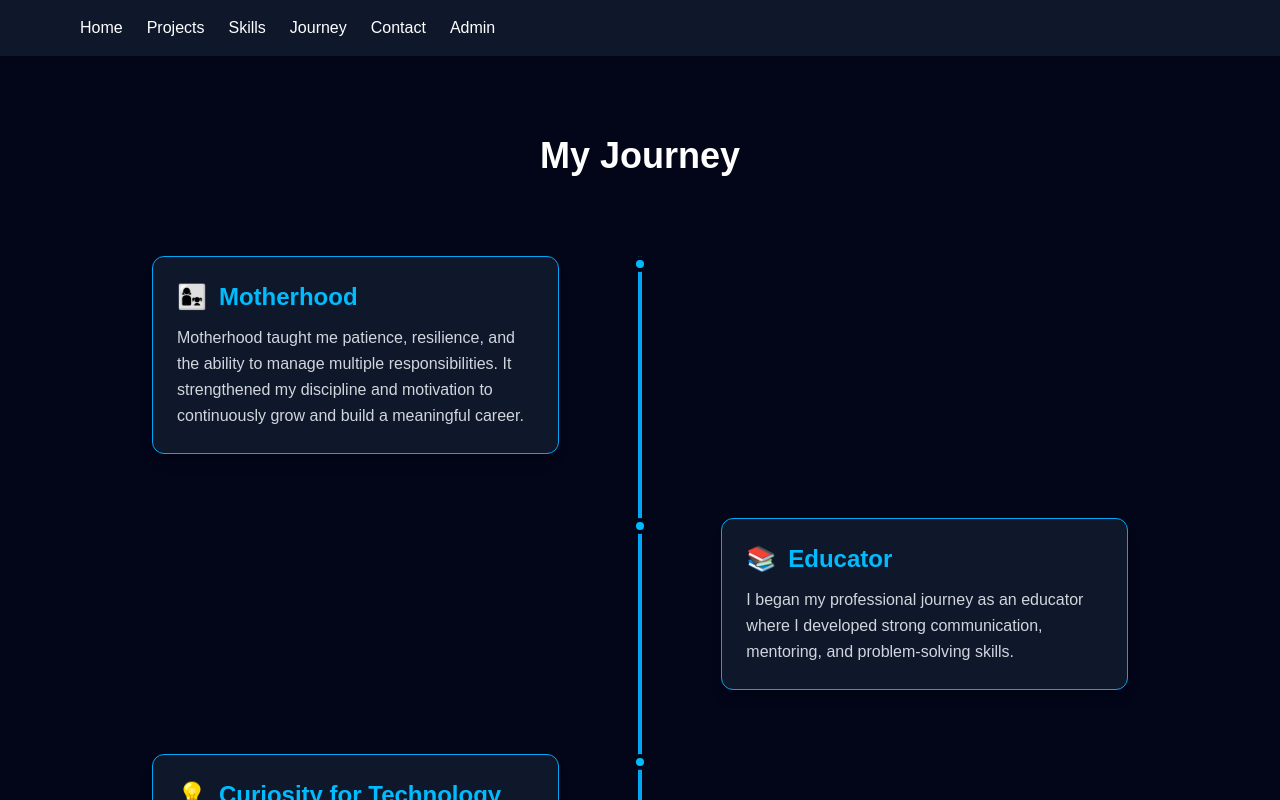
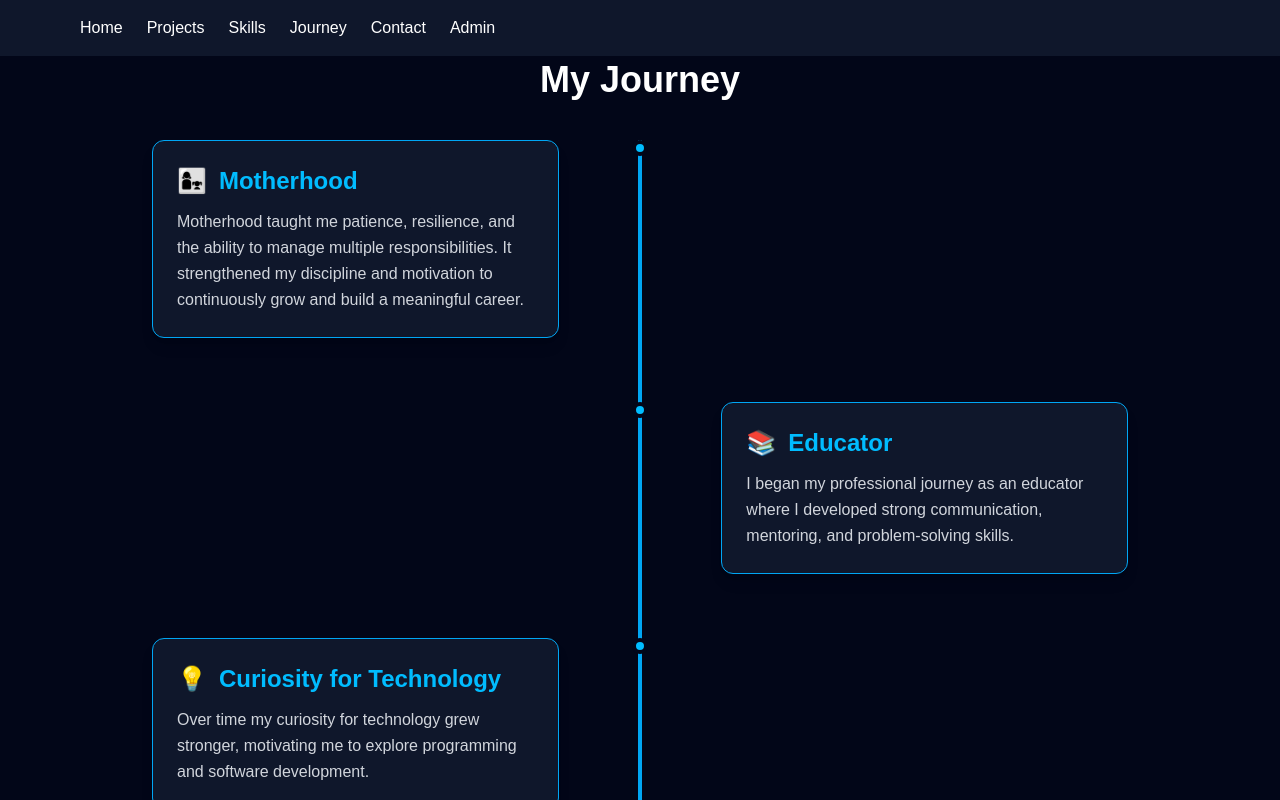
Before and after one commit to kanimozhi-nagarajan/portfolio-fullstack, a React (Vite) app in the folder portfolio-client/: page /journey in a window 1280 px wide. Shown: the top 800 px of the page. Built offline with nearby package versions, Linux system fonts and the light colour scheme; no server answers.

Commit message:
Refactor:Improved UI

```diff
--- a/portfolio-client/src/components/ContactForm.jsx
+++ b/portfolio-client/src/components/ContactForm.jsx
@@ -34,7 +34,7 @@ function ContactForm() {
   };
 
   return (
-    <section className="bg-slate-950 text-white py-20">
+    <section className=" text-white py-1">
       <div className="max-w-3xl mx-auto px-6">
         <h2 className="text-4xl font-bold text-center mb-12">Contact Me</h2>
 
--- a/portfolio-client/src/components/Hero.jsx
+++ b/portfolio-client/src/components/Hero.jsx
@@ -4,8 +4,8 @@ import profile from "../assets/profile.jpg";
 
 function Hero() {
   return (
-    <section className=" bg-slate-950 text-white flex items-center py-20">
-      <div className="max-w-6xl mx-auto px-6 py-24 grid md:grid-cols-2 gap-10 items-center">
+    <section className=" text-white py-1">
+      <div className="max-w-6xl mx-auto px-6 py-6 grid md:grid-cols-2 gap-10 items-center">
         {/* Text Section */}
 
         <div>
--- a/portfolio-client/src/components/JourneyTimeline.jsx
+++ b/portfolio-client/src/components/JourneyTimeline.jsx
@@ -2,8 +2,8 @@ import { journeyData } from "../constants/journeyData";
 import { motion } from "framer-motion";
 function JourneyTimeline() {
   return (
-    <div className="max-w-5xl mx-auto px-6 py-20">
-      <h2 className="text-4xl font-bold text-center text-white mb-20">
+    <div className="max-w-5xl mx-auto px-6 py-1">
+      <h2 className="text-4xl font-bold text-center text-white mb-10">
         My Journey
       </h2>
 
--- a/portfolio-client/src/components/ProjectsSection.jsx
+++ b/portfolio-client/src/components/ProjectsSection.jsx
@@ -21,7 +21,7 @@ function ProjectsSection() {
   if (loading) return <Loader />;
 
   return (
-    <section className="bg-slate-950 text-white py-20">
+    <section className=" text-white py-1">
       <div className="max-w-6xl mx-auto px-6">
         <h2 className="text-4xl font-bold text-center mb-16">Projects</h2>
         <div className="grid md:grid-cols-2 lg:grid-cols-3 gap-10">
--- a/portfolio-client/src/components/SkillsSection.jsx
+++ b/portfolio-client/src/components/SkillsSection.jsx
@@ -3,7 +3,7 @@ import { skillsData } from "../constants/skillsData";
 
 function SkillsSection() {
   return (
-    <section className="bg-slate-950 text-white py-20">
+    <section className=" text-white py-1">
       <div className="max-w-6xl mx-auto px-6">
         <h2 className="text-4xl font-bold text-center mb-16">
           Skills & Tech Stack
```
